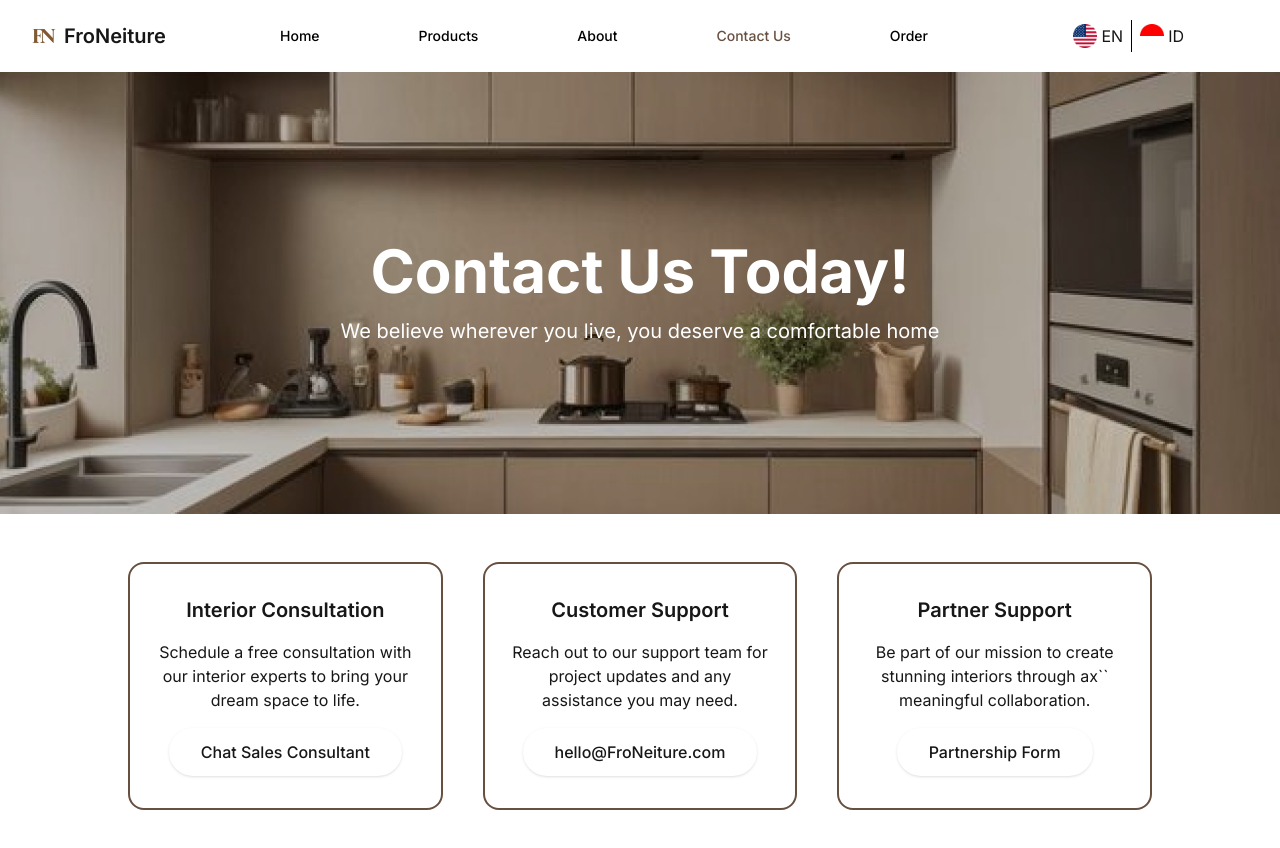
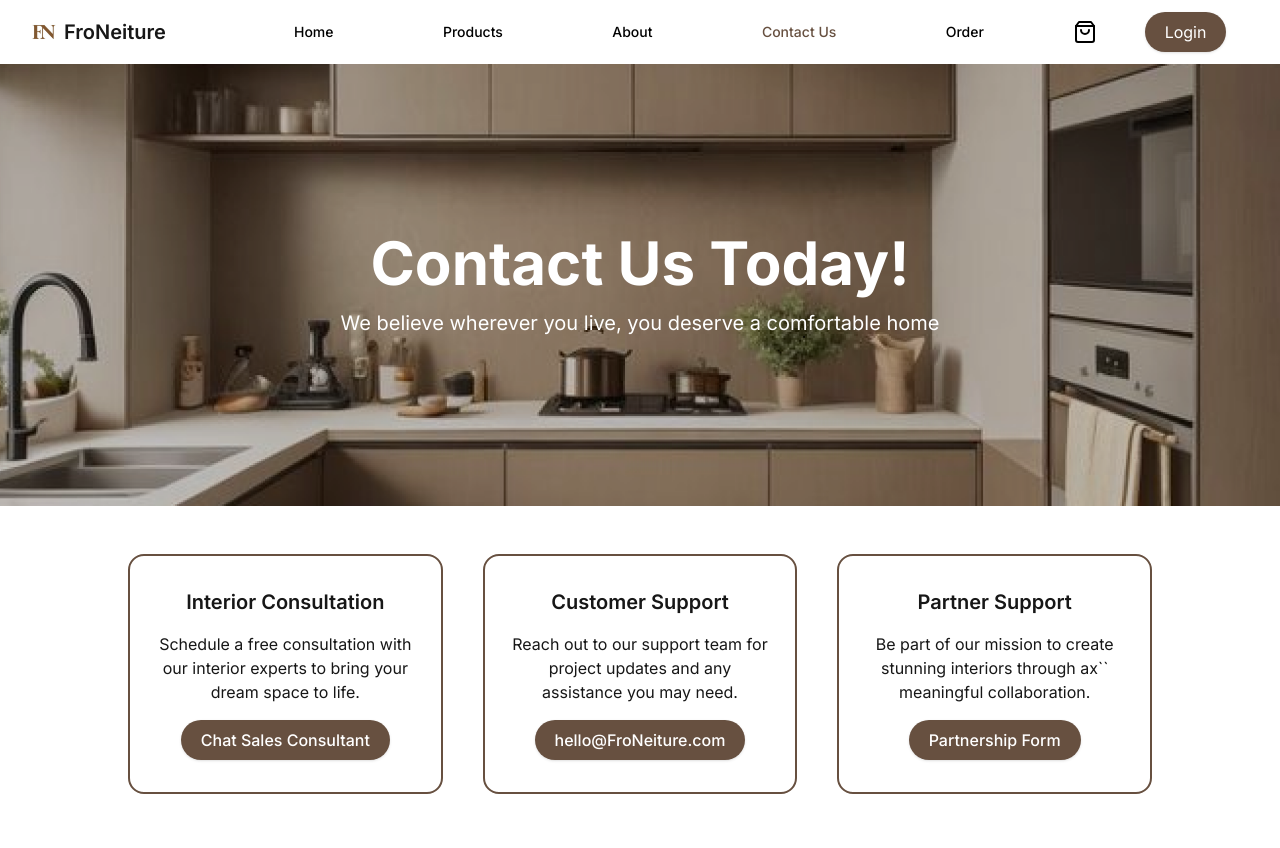
Before and after one commit to marginalfriend/froneiture, a Next.js app: page /contact in a window 1280 px wide. Shown: the top 848 px of the page. Built offline with nearby package versions, Linux system fonts and the light colour scheme.

Commit message:
[CHANGES] navbar icons

```diff
--- a/app/_components/button.tsx
+++ b/app/_components/button.tsx
@@ -2,10 +2,23 @@
 import React from "react";
 
 export const Button = (props: ButtonProps) => {
-  const { children, className } = props;
+  const { children, className, variant } = props;
+
+  const getVariant = (variant?: ButtonVariants) => {
+    switch (variant) {
+      case "primary":
+        return "px-5 py-2 h-min bg-primary text-white rounded-full shadow hover:brightness-150";
+      case "secondary":
+        return "px-5 py-2 h-min bg-white text-black rounded-full shadow hover:brightness-50";
+      case "ghost":
+        return "px-5 py-2 h-min bg-transparent text-black rounded-full hover:bg-gray-100";
+      default:
+        return "px-5 py-2 h-min bg-primary text-white rounded-full shadow";
+    }
+  };
 
   return (
-    <button {...props} className={`px-8 py-3 rounded-full shadow ${className}`}>
+    <button {...props} className={`${getVariant(variant)} ${className}`}>
       {children}
     </button>
   );
--- a/app/_components/mobile-nav.tsx
+++ b/app/_components/mobile-nav.tsx
@@ -15,7 +15,7 @@ const MobileNav: React.FC = () => {
   const isActive = (path: string) => pathname === path;
 
   return (
-    <nav className="bg-white border-gray-200">
+    <nav className="bg-white border-gray-200 md:hidden">
       <div className="container mx-auto px-4 flex justify-between items-center h-16">
         <button
           onClick={toggleMenu}
--- a/app/_components/navbar.tsx
+++ b/app/_components/navbar.tsx
@@ -4,13 +4,15 @@ import Image from "next/image";
 import MobileNav from "./mobile-nav";
 import Link from "next/link";
 import { usePathname } from "next/navigation";
+import { Button } from "./button";
+import { ShoppingBag } from "lucide-react";
 
 export const Navbar = () => {
   const pathname = usePathname();
   const isActive = (path: string) => pathname === path;
 
   return (
-    <header className="w-full  flex justify-between px-4 py-2 md:px-6 md:py-1 gap-10 z-50 bg-white">
+    <header className="w-full  flex justify-between px-4 py-2 md:px-6 md:py-3 gap-10 z-50 bg-white">
       <div className="flex items-center align-middle w-[20%]">
         <Image src="/logo.png" alt="froneiture-logo" width={40} height={40} />
         <h1 className="text-xl font-semibold">FroNeiture</h1>
@@ -71,30 +73,12 @@ export const Navbar = () => {
         </ul>
       </nav>
 
-      <div className="hidden md:flex w-[20%] gap-2 justify-end align-middle">
-        <div className="flex gap-1 my-auto">
-          <Image
-            src="/en.png"
-            width={24}
-            height={24}
-            alt="en-US"
-            className="w-[24px] h-[24px]"
-          />
-          <p>EN</p>
-        </div>
+      <div className="hidden md:flex w-[20%] px-4 justify-around items-center">
+        <Button variant="ghost" className="w-min px-2 py-2">
+          <ShoppingBag />
+        </Button>
 
-        <div className="w-[1px] h-[50%] my-auto bg-black" />
-
-        <div className="flex gap-1 my-auto">
-          <Image
-            src="/id.png"
-            width={24}
-            height={24}
-            alt="id-ID"
-            className="w-[24px] h-[24px]"
-          />
-          <p>ID</p>
-        </div>
+        <Button variant="primary">Login</Button>
       </div>
 
       <MobileNav />
--- a/types/attributes.d.ts
+++ b/types/attributes.d.ts
@@ -1,5 +1,5 @@
 declare global {
-	type ButtonVariants = "primary" | "secondary"
+	type ButtonVariants = "primary" | "secondary" | "ghost"
 
 	interface ButtonProps extends React.ButtonHTMLAttributes<HTMLButtonElement> {
 		variant?: ButtonVariants;
```
Also changed, not shown: package.json (+6 -5 lines), 1 other file (tests, documents, lock files or other folders).
